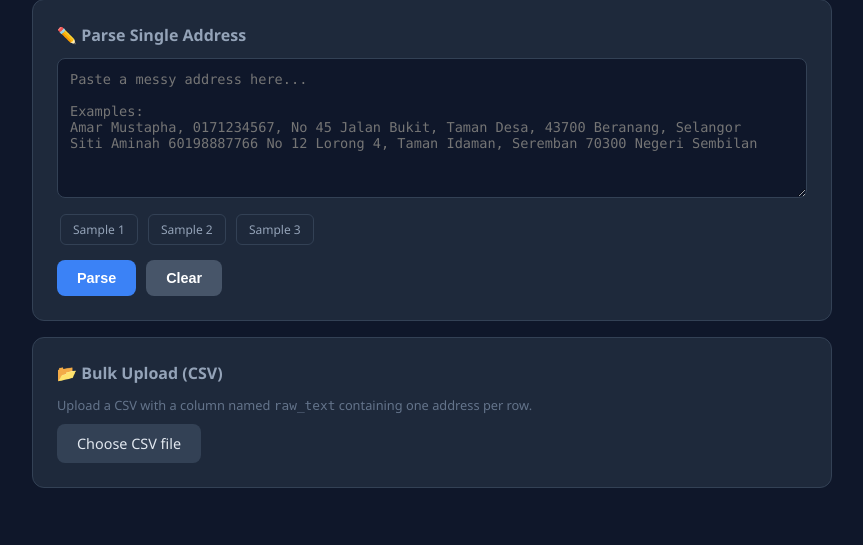
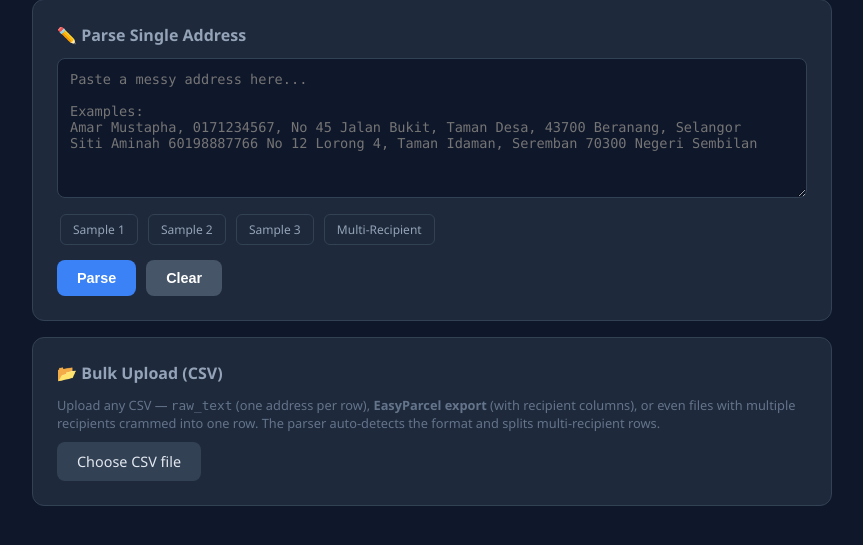
Before and after one commit to amarasraf/Heimdall, a FastAPI app: page / in a window 1280 px wide. Shown: the part 133-678 px from the top of the page, without its empty margins (208-1071 px from the left). Run offline with FastAPI, Linux system fonts and the light colour scheme.

Commit message:
UI: update bulk upload description + add multi-recipient sample button

```diff
--- a/templates/index.html
+++ b/templates/index.html
@@ -147,6 +147,7 @@ Siti Aminah 60198887766 No 12 Lorong 4, Taman Idaman, Seremban 70300 Negeri Semb
       <span class="sample-btn" onclick="fillSample('Amar Mustapha, 0171234567, No 45 Jalan Bukit, Taman Desa, 43700 Beranang, Selangor')">Sample 1</span>
       <span class="sample-btn" onclick="fillSample('Siti Aminah 60198887766 No 12 Lorong 4, Taman Idaman, Seremban 70300 Negeri Sembilan')">Sample 2</span>
       <span class="sample-btn" onclick="fillSample('Kak Long | 0198765432 | No 8, Jalan SS15/4, Subang Jaya, 47500 Selangor')">Sample 3</span>
+      <span class="sample-btn" onclick="fillSample('Nama penerima : KHAIRIL AMIRIN Alamat penerima : Kolej Kediaman Satria Kasturi Alamat kedua : UTeM Durian Tunggal No. Tel penerima : 60198367089 Poskod : 76100 Nama penerima : SITI NUR HAFIZAH Alamat penerima : JALAN PULAU MELAKA 8, PULAU MELAKA, MASJID SELAT MELAKA Alamat kedua : 75000, MELAKA No. Tel penerima : 601111134347 Poskod : 75000')">Multi-Recipient</span>
     </div>
     <div class="actions">
       <button class="btn" onclick="parseSingle()">Parse</button>
@@ -159,7 +160,9 @@ Siti Aminah 60198887766 No 12 Lorong 4, Taman Idaman, Seremban 70300 Negeri Semb
   <div class="card">
     <h2>📂 Bulk Upload (CSV)</h2>
     <p style="font-size:0.8rem;color:#64748b;margin-bottom:10px;">
-      Upload a CSV with a column named <code>raw_text</code> containing one address per row.
+      Upload any CSV &mdash; <code>raw_text</code> (one address per row), <strong>EasyParcel export</strong> (with recipient columns),
+      or even files with multiple recipients crammed into one row.
+      The parser auto-detects the format and splits multi-recipient rows.
     </p>
     <label class="file-label" for="csvFile">Choose CSV file</label>
     <input type="file" id="csvFile" accept=".csv" style="display:none" onchange="uploadCSV()">
```
